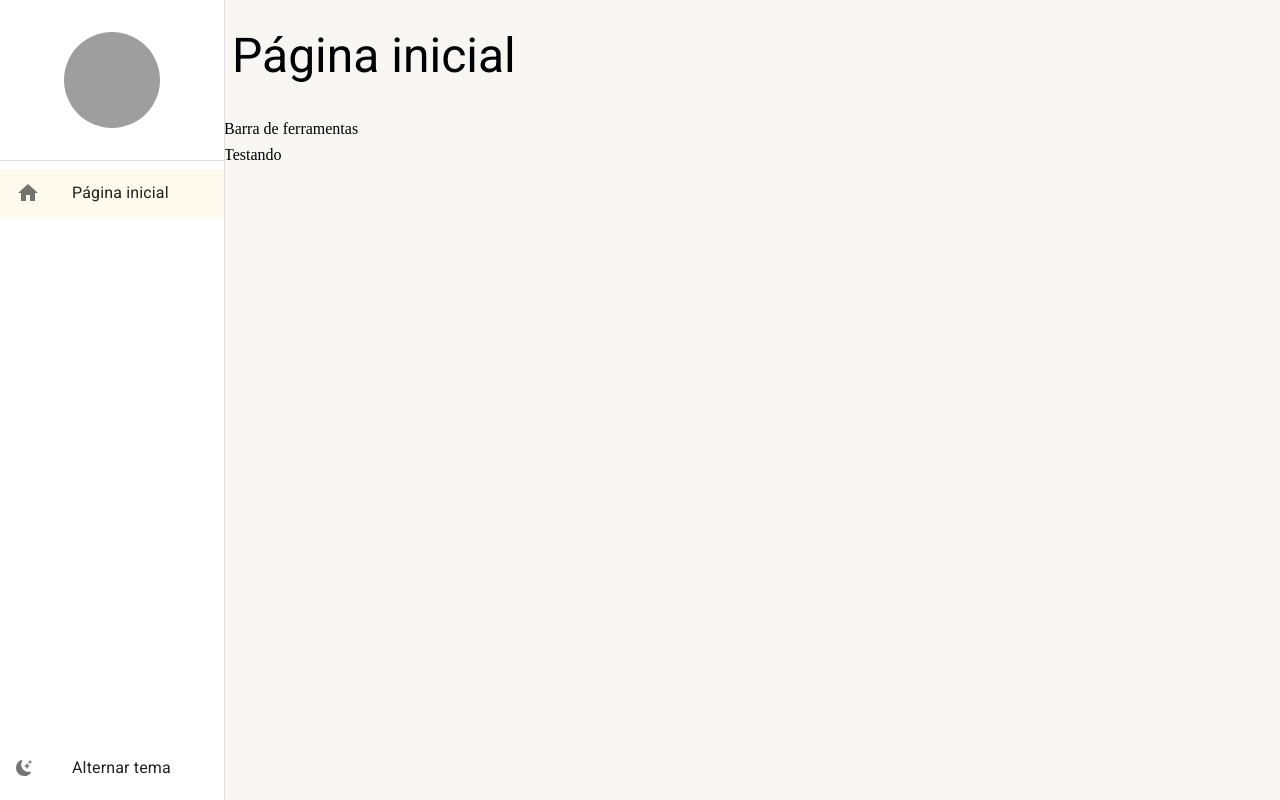
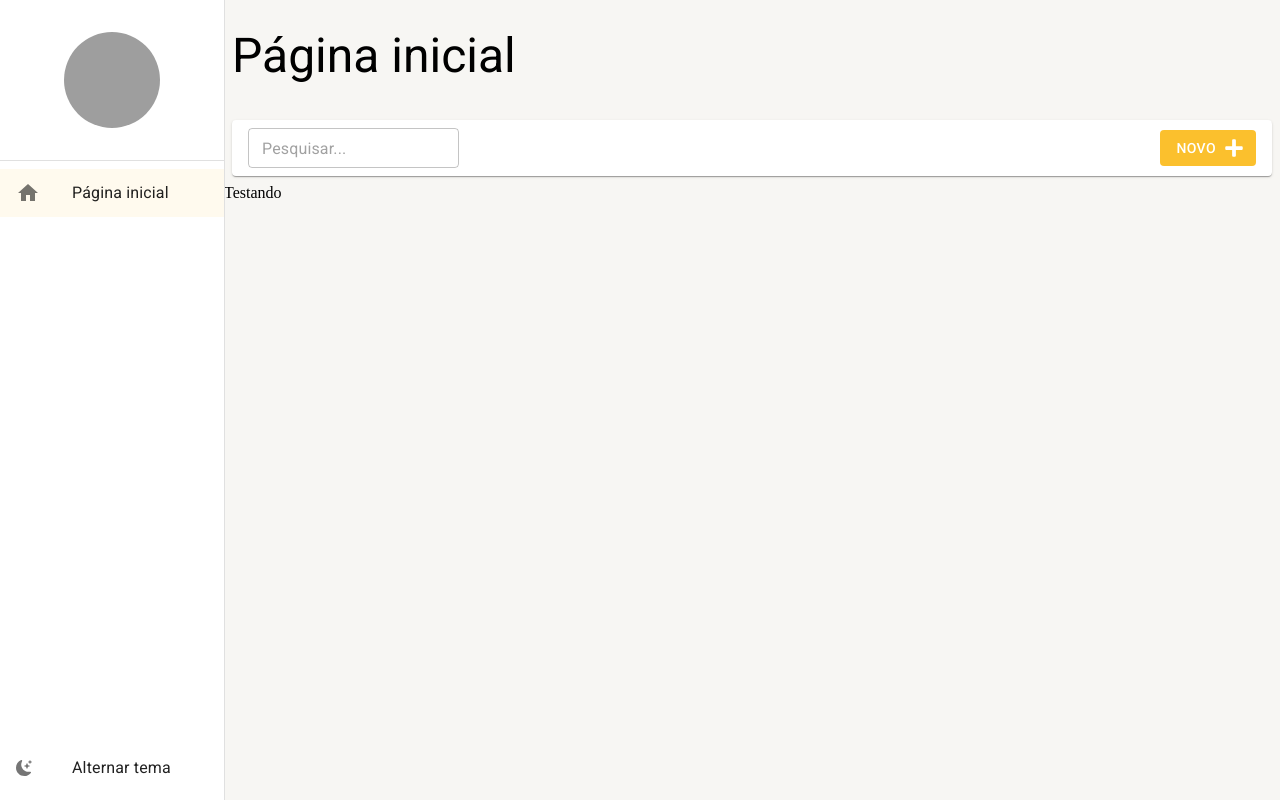
Before and after one commit to wandealves/react-materialui-typescript-web, a React (Create React App) app: page /pagina-inicial in a window 1280 px wide. Built offline with nearby package versions, Linux system fonts and the light colour scheme; grey boxes are pictures that could not be loaded.

Commit message:
feat: Barra de ferramentas da listagem

```diff
--- a/src/pages/dashboard/Dashboard.tsx
+++ b/src/pages/dashboard/Dashboard.tsx
@@ -1,11 +1,15 @@
 import React from 'react';
+import { BarraDeFerramentas } from '../../shared/components';
 import { LayoutBaseDePagina } from '../../shared/layouts';
 
 // import { Container } from './styles';
 
 export const Dashboard: React.FC = () => {
   return (
-    <LayoutBaseDePagina titulo='Página inicial' barraDeFerramentas={<>Barra de ferramentas</>}>
+    <LayoutBaseDePagina
+      titulo="Página inicial"
+      barraDeFerramentas={<BarraDeFerramentas mostarInputBusca />}
+    >
       Testando
     </LayoutBaseDePagina>
   );
--- /dev/null
+++ b/src/shared/components/barra-de-ferramentas/BarraDeFerramentas.tsx
@@ -0,0 +1,61 @@
+import { Box, Button, Paper, TextField, useTheme } from '@mui/material';
+import { FaPlus } from 'react-icons/fa';
+import React from 'react';
+
+// import { Container } from './styles';
+
+interface IBarraDeFerramentasProps {
+  textoDaBusca?: string;
+  mostarInputBusca?: boolean;
+  aoMudarTextoDeBusca?: (novoTexto: string) => void;
+  textoBotaoNovo?: string;
+  mostrarBotaoNovo?: boolean;
+  aoClicarEmNovo?: () => void;
+}
+
+export const BarraDeFerramentas: React.FC<IBarraDeFerramentasProps> = ({
+  textoDaBusca = '',
+  mostarInputBusca = false,
+  aoMudarTextoDeBusca,
+  textoBotaoNovo = 'Novo',
+  mostrarBotaoNovo = true,
+  aoClicarEmNovo
+}) => {
+  const theme = useTheme();
+
+  return (
+    <Box
+      height={theme.spacing(5)}
+      marginX={1}
+      padding={1}
+      paddingX={2}
+      display="flex"
+      gap={1}
+      alignItems="center"
+      component={Paper}
+    >
+      {mostarInputBusca && (
+        <TextField
+          size="small"
+          placeholder="Pesquisar..."
+          value={textoDaBusca}
+          onChange={e => aoMudarTextoDeBusca?.(e.target.value)}
+        ></TextField>
+      )}
+
+      <Box flex={1} display="flex" justifyContent="end">
+        {mostrarBotaoNovo && (
+          <Button
+            variant="contained"
+            color="primary"
+            disableElevation
+            onClick={aoClicarEmNovo}
+            endIcon={<FaPlus />}
+          >
+            {textoBotaoNovo}
+          </Button>
+        )}
+      </Box>
+    </Box>
+  );
+};
--- a/src/shared/components/index.ts
+++ b/src/shared/components/index.ts
@@ -1 +1,2 @@
 export * from './menu-lateral/MenuLateral';
+export * from './barra-de-ferramentas/BarraDeFerramentas';
```
